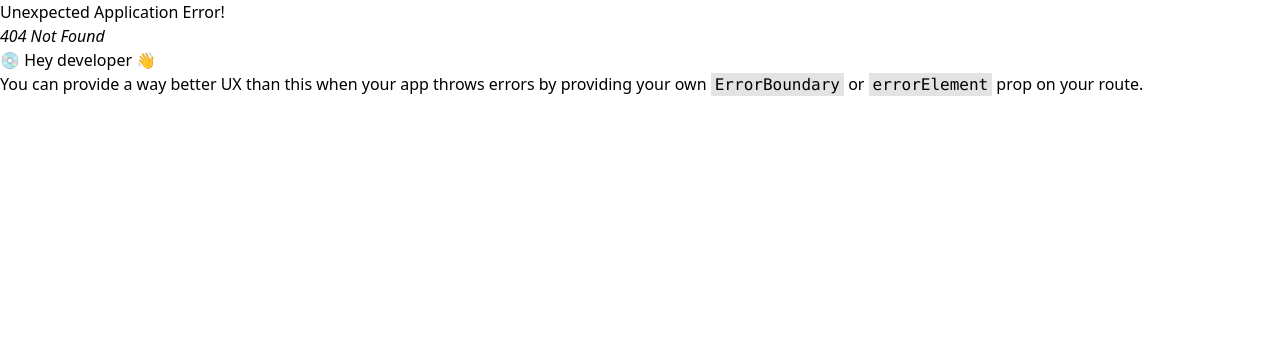
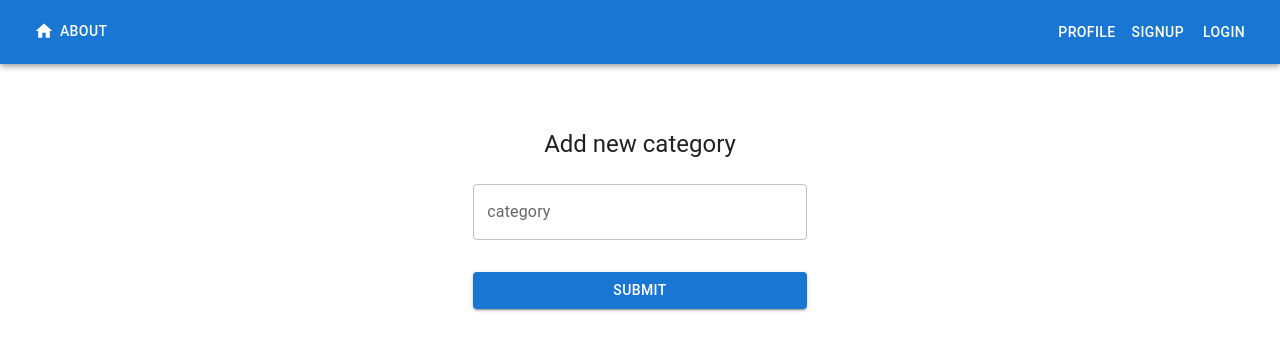
Before and after one commit to Bernardasko/recipe_website, a React (Vite) app in the folder front/: page /newcategory in a window 1280 px wide. Before the commit this address had no page. Shown: the top 350 px of the page. Built offline with nearby package versions, Linux system fonts and the light colour scheme.

Commit message:
new category form

```diff
--- /dev/null
+++ b/front/src/components/NewCategory.jsx
@@ -0,0 +1,97 @@
+import { Box, Button, Container, TextField, Typography } from "@mui/material";
+import { useState } from "react";
+import { useForm } from "react-hook-form";
+import axios from "axios";
+import toast from "react-hot-toast";
+
+function NewCategory() {
+const [error, setError] =useState("");
+const {handleSubmit, register, formState:{errors}} =useForm();
+
+const checkCategoryExists = async (category) => {
+    try {
+      const response = await axios.get(`http://localhost:3001/v1/category?name=${category}`);//ar geriau id?
+      return response.data.exists;
+    } catch (err) {
+      console.log(err);
+      setError("An error occurred while checking the category name.");
+      return false;
+    }
+  };
+
+
+async function onSubmit(data) {
+    const newCategory = {
+      ...data,
+    };
+    console.log(newCategory);
+
+    const categoryExist = await checkCategoryExists(newCategory.category);
+    if (categoryExist){
+        setError("Category is already exist");
+        return;
+    }
+
+    try {
+      const response = await axios.post(
+        "http://localhost:3001/v1/category/postCategory",
+        newCategory
+      );
+      if (response.status === 200) {
+        toast.success("Category created successfully!");
+      }
+
+      console.log(response);
+    //   reset();
+    } catch (err) {
+      console.log(err);
+      setError("An error occurred while submitting the form.");
+    }
+  }
+
+
+  return (
+    <Container component="main" maxWidth="xs">
+      <Box
+        sx={{
+          marginTop: 8,
+          display: "flex",
+          flexDirection: "column",
+          alignItems: "center",
+        }}
+      >
+        <Typography component="h1" variant="h5">
+          Add new category
+        </Typography>
+        <Box
+          component="form"
+          onSubmit={handleSubmit(onSubmit)}
+          noValidate
+          sx={{ mt: 1 }}
+        >
+          <TextField
+            margin="normal"
+            fullWidth
+            type="text"
+            id="category"
+            label="category"
+            name="category"
+            {...register("category")}
+            error={!!errors.category}
+            helperText={errors.category ? errors.category.message : ""}
+          />
+          <Button
+            type="submit"
+            fullWidth
+            variant="contained"
+            sx={{ mt: 3, mb: 2 }}
+          >
+            Submit
+          </Button>
+        </Box>
+      </Box>
+    </Container>
+  );
+}
+
+export default NewCategory;
--- a/front/src/components/RecipeForm.jsx
+++ b/front/src/components/RecipeForm.jsx
@@ -8,13 +8,15 @@ import { useForm } from "react-hook-form";
 import { useState } from "react";
 import { MenuItem } from "@mui/material";
 import axios from "axios";
-import InputAdornment from '@mui/material/InputAdornment';
+import InputAdornment from "@mui/material/InputAdornment";
 import toast from "react-hot-toast";
 
 function RecipeForm() {
   const [error, setError] = useState("");
   const [steps, setSteps] = useState([""]);
-  const [ingredients, setIngredients] = useState([{ingredient:"", amount:""}]);
+  const [ingredients, setIngredients] = useState([
+    { ingredient: "", amount: "" },
+  ]);
 
   const {
     handleSubmit,
@@ -29,9 +31,12 @@ function RecipeForm() {
     };
     console.log(newRecipe);
     try {
-      const response = await axios.post("http://localhost:3001/v1/recipes/postRecipe", newRecipe);
+      const response = await axios.post(
+        "http://localhost:3001/v1/recipes/postRecipe",
+        newRecipe
+      );
       if (response.status === 200) {
-    toast.success('Recipe created successfully!');
+        toast.success("Recipe created successfully!");
       }
 
       console.log(response);
@@ -53,7 +58,7 @@ if (response.status === 200) {
   };
 
   const handleAddIngredient = () => {
-    setIngredients([...ingredients, {name:"", ingredients:""}]);
+    setIngredients([...ingredients, { name: "", ingredients: "" }]);
   };
 
   const handleIngredientChange = (index, field, value) => {
@@ -82,7 +87,6 @@ if (response.status === 200) {
             noValidate
             sx={{ mt: 1 }}
           >
-
             <TextField
               margin="normal"
               required
@@ -94,16 +98,19 @@ if (response.status === 200) {
               {...register("title", {
                 required: "Title field is required",
               })}
-              error={!!errors.email}
+              error={!!errors.title}
               helperText={errors.title ? errors.title.message : ""}
             />
             {ingredients.map((ingredient, index) => (
-                <Box key={ingredient.id} sx={{
+              <Box
+                key={ingredient.id}
+                sx={{
                   display: "flex",
                   gap: 1,
                   alignItems: "center",
                   marginBottom: 2,
-                  }}>
+                }}
+              >
                 <TextField
                   margin="normal"
                   required
@@ -112,7 +119,9 @@ if (response.status === 200) {
                   label={`amount${index + 1}`}
                   type="text"
                   id="ingredients"
-                onChange={(e) => handleIngredientChange(index, "amount", e.target.value)}
+                  onChange={(e) =>
+                    handleIngredientChange(index, "amount", e.target.value)
+                  }
                   {...register(`ingredients.${index}.amount`, {
                     required: `amount ${index + 1} is required`,
                   })}
@@ -126,15 +135,14 @@ if (response.status === 200) {
                   label={`ingredient${index + 1}`}
                   type="text"
                   id="ingredients"
-                onChange={(e) => handleIngredientChange(index, "ingredients", e.target.value)}
+                  onChange={(e) =>
+                    handleIngredientChange(index, "ingredients", e.target.value)
+                  }
                   {...register(`ingredients.${index}.ingredient`, {
                     required: `ingredient ${index + 1} is required`,
                   })}
                   error={!!errors[`inggredients${index}`]}
-
-
                 />
-
               </Box>
             ))}
             <Button
@@ -162,10 +170,16 @@ if (response.status === 200) {
                   required: `Step ${index + 1} is required`,
                 })}
                 error={!!errors[`steps${index}`]}
-                InputProps={{startAdornment: (
-                    <InputAdornment position= "start">{index+1}</InputAdornment>
-                )}}
-                helperText={errors[`steps${index}`] ? errors[`steps${index}`].message : ''}
+                InputProps={{
+                  startAdornment: (
+                    <InputAdornment position="start">
+                      {index + 1}
+                    </InputAdornment>
+                  ),
+                }}
+                helperText={
+                  errors[`steps${index}`] ? errors[`steps${index}`].message : ""
+                }
               />
             ))}
 
@@ -192,7 +206,7 @@ if (response.status === 200) {
                 required: "Category field is required",
               })}
               error={!!errors.category}
-              helperText={errors.category ? errors.category.message : ''}
+              helperText={errors.category ? errors.category.message : ""}
             >
               <MenuItem value="option1"> Appetizers</MenuItem>
               <MenuItem value="option2"> Main Course</MenuItem>
@@ -208,7 +222,7 @@ if (response.status === 200) {
               id="cuisine"
               {...register("cuisine")}
               error={!!errors.cuisine}
-              helperText={errors.cuisine ? errors.cuisine.message : ''}
+              helperText={errors.cuisine ? errors.cuisine.message : ""}
             />
 
             <TextField
@@ -235,9 +249,6 @@ if (response.status === 200) {
             >
               Submit
             </Button>
-
-
-
           </Box>
         </Box>
       </Container>
--- a/front/src/main.jsx
+++ b/front/src/main.jsx
@@ -10,6 +10,7 @@ import Signup from './components/Signup';
 import Login from './components/Login';
 import CategoryPage from './pages/categoryPage/CategoryPage';
 import RecipeForm from './components/RecipeForm.jsx';
+import NewCategory from './components/NewCategory.jsx';
 
 const router = createBrowserRouter([
   {
@@ -20,6 +21,7 @@ const router = createBrowserRouter([
       { path: '/login', element: <Login />, errorElement: <ErrorPage /> },
       { path: '/category', element: <CategoryPage />, errorElement: <ErrorPage /> },
       { path: '/recipeform', element: <RecipeForm />, errorElement: <ErrorPage /> },
+      {path: '/newcategory', element: <NewCategory />, errorElement: <ErrorPage />}
 
     ],
   },
```
Lines whose indentation alone changed are shown as unchanged.
